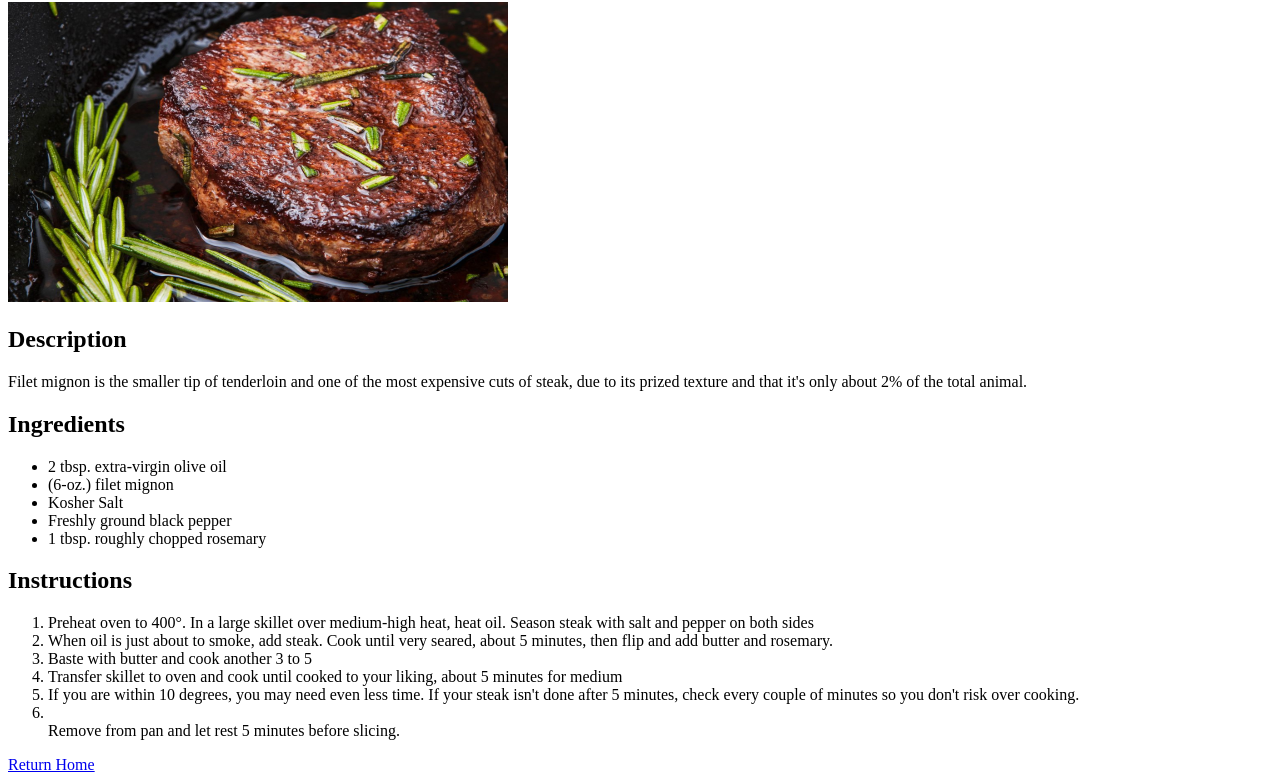
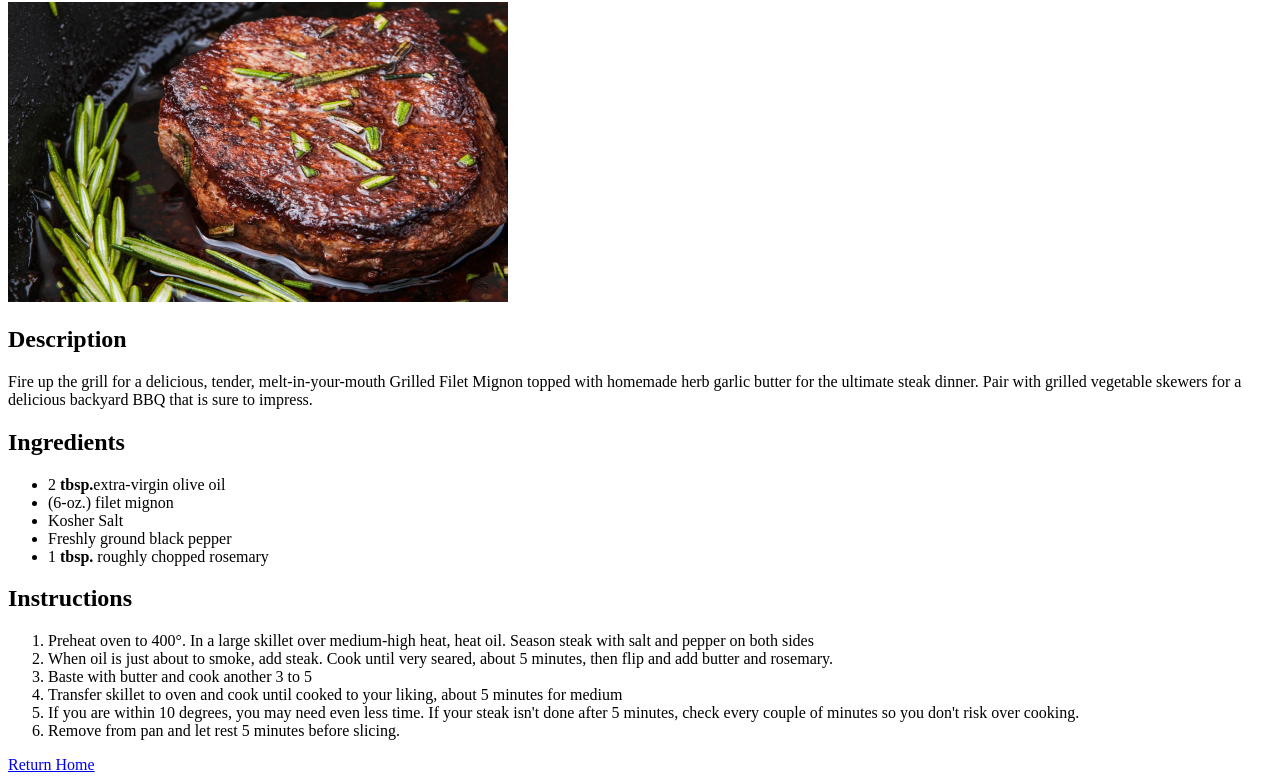
Before and after one commit to JoeyCorbett/odin-recipes, a plain HTML site: page recipes/steak.html in a window 1280 px wide. Shown: the part 78-860 px from the top of the page. Drawn offline with Linux system fonts and the light colour scheme.

Commit message:
Fix filet mignon description

```diff
--- a/recipes/steak.html
+++ b/recipes/steak.html
@@ -9,16 +9,16 @@
         <h1>Filet Mignon</h1>
         <img src="../images/filetmignon.jpeg" alt="steak in a pan with butter" height="300" width="500">
         <h2>Description</h2>
-        <p>Filet mignon is the smaller tip of tenderloin and one of the most
-             expensive cuts of steak, due to its prized texture and that it's
-            only about 2% of the total animal.</p>
+        <p>Fire up the grill for a delicious, tender, melt-in-your-mouth Grilled Filet Mignon topped with
+            homemade herb garlic butter for the ultimate steak dinner. Pair with grilled vegetable skewers
+            for a delicious backyard BBQ that is sure to impress.</p>
         <h2>Ingredients</h2>
         <ul>
-            <li>2 tbsp. extra-virgin olive oil</li>
+            <li>2 <strong>tbsp.</strong>extra-virgin olive oil</li>
             <li>(6-oz.) filet mignon</li>
             <li>Kosher Salt</li>
             <li>Freshly ground black pepper</li>
-            <li>1 tbsp. roughly chopped rosemary</li>
+            <li>1 <strong>tbsp.</strong> roughly chopped rosemary</li>
         </ul>
         <h2>Instructions</h2>
         <ol>
@@ -27,7 +27,7 @@
             <li>Baste with butter and cook another 3 to 5</li>
             <li>Transfer skillet to oven and cook until cooked to your liking, about 5 minutes for medium</li>
             <li>If you are within 10 degrees, you may need even less time. If your steak isn't done after 5 minutes, check every couple of minutes so you don't risk over cooking.</li>
-            <li></li>Remove from pan and let rest 5 minutes before slicing.</li>
+            <li>Remove from pan and let rest 5 minutes before slicing.</li>
         </ol>
         <a href="../index.html">Return Home</a>
     </body>
```
